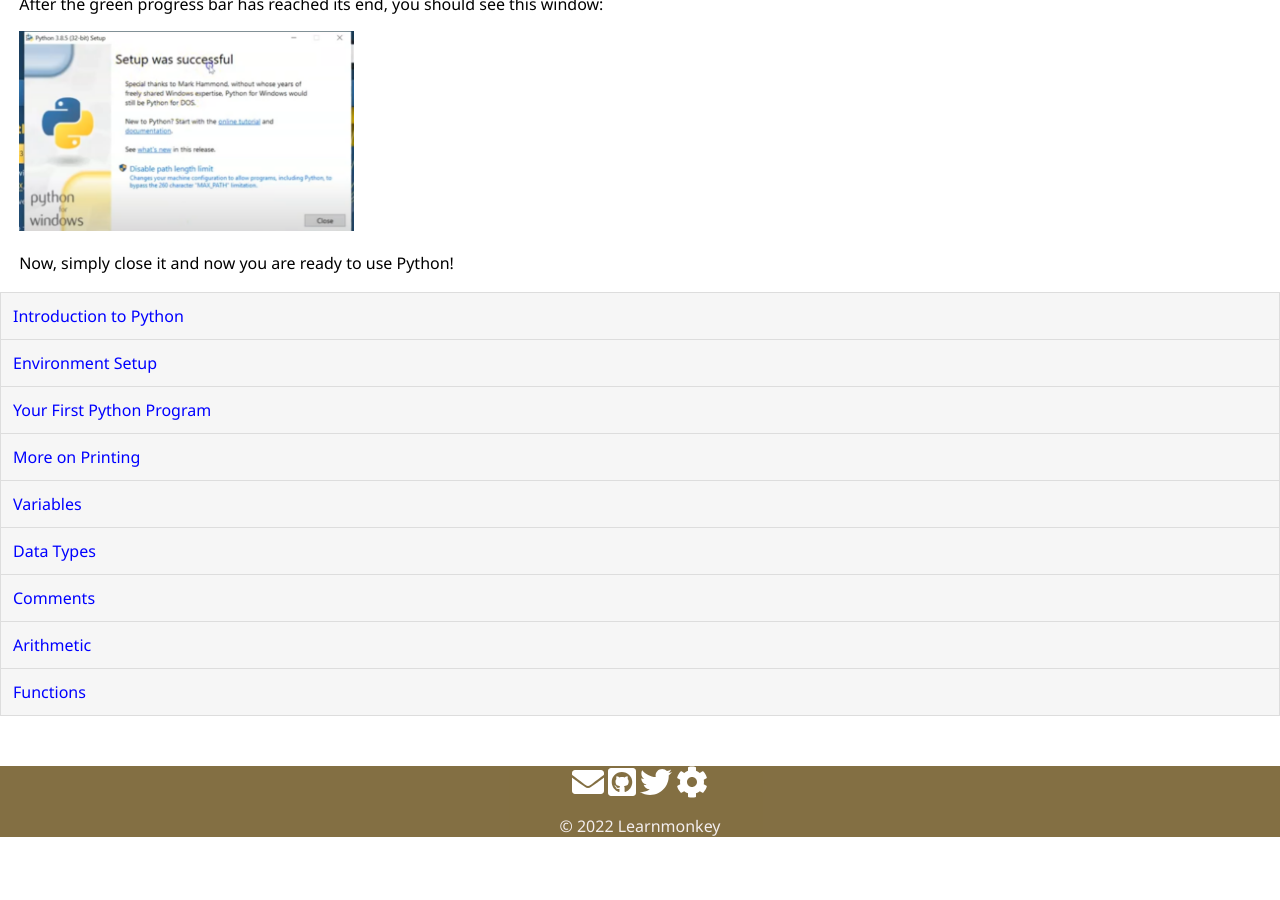
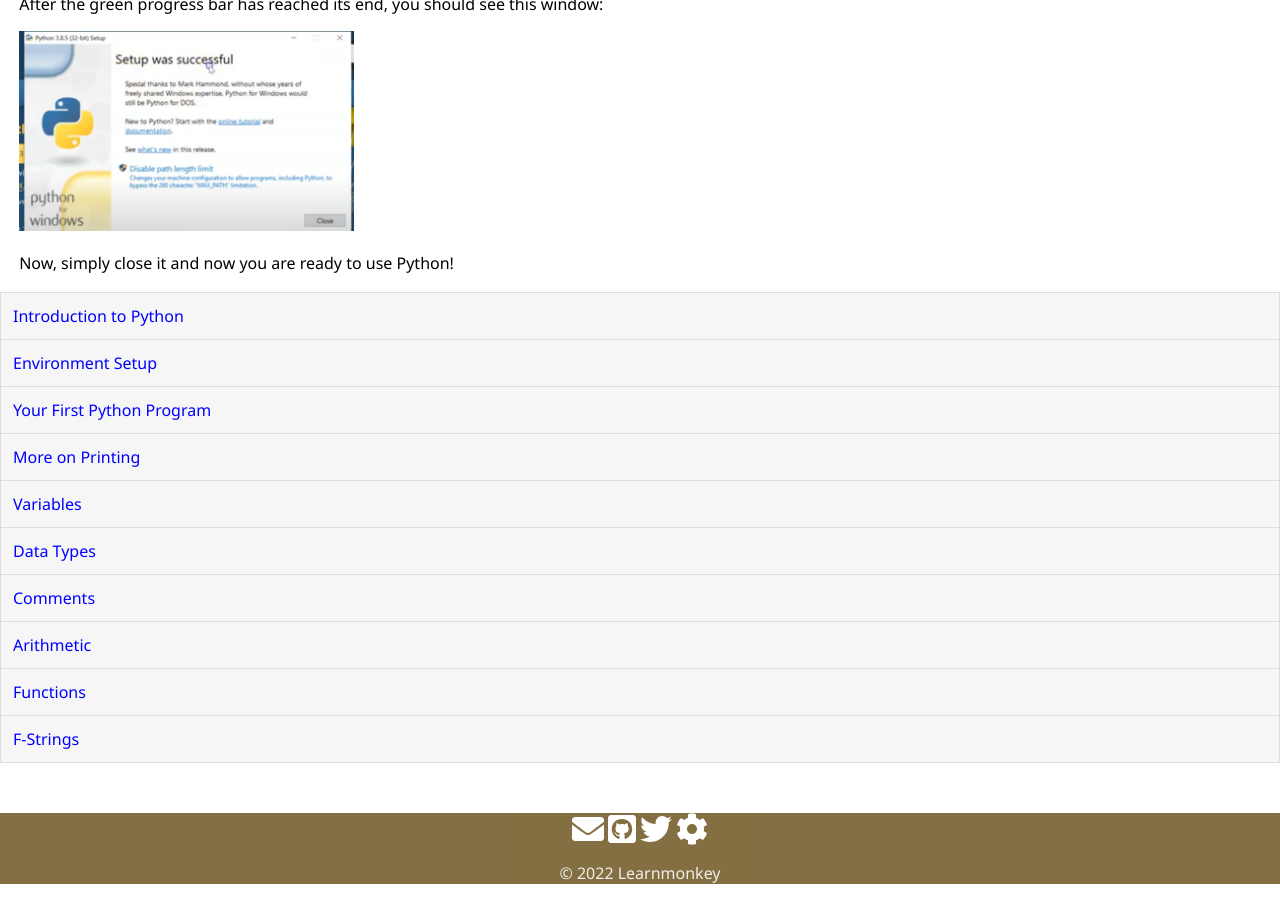
Before and after one commit to learnmonkey/learnmonkey.github.io, a Jekyll site: the page built from programming/python/installing-python.html, in a window 1280 px wide and 900 px high, scrolled down 1211 px. Built offline with Jekyll 4.4.1, drawn with Linux system fonts in a browser that asks for light colours; nearby versions of some CDN libraries; before the commit the page ends 2064 px from its top, so only the background shows below that.

Commit message:
update python layout

```diff
--- a/_layouts/python.html
+++ b/_layouts/python.html
@@ -15,6 +15,7 @@
               <a href="/programming/python/comments/"><li>Comments</li></a>
               <a href="/programming/python/arithmetic/"><li>Arithmetic</li></a>
               <a href="/programming/python/functions/"><li>Functions</li></a>
+              <a href="/programming/python/f-strings/"><li>F-Strings</li></a>
         </ul>
         {%- include footer.html -%}
     </body>
```
